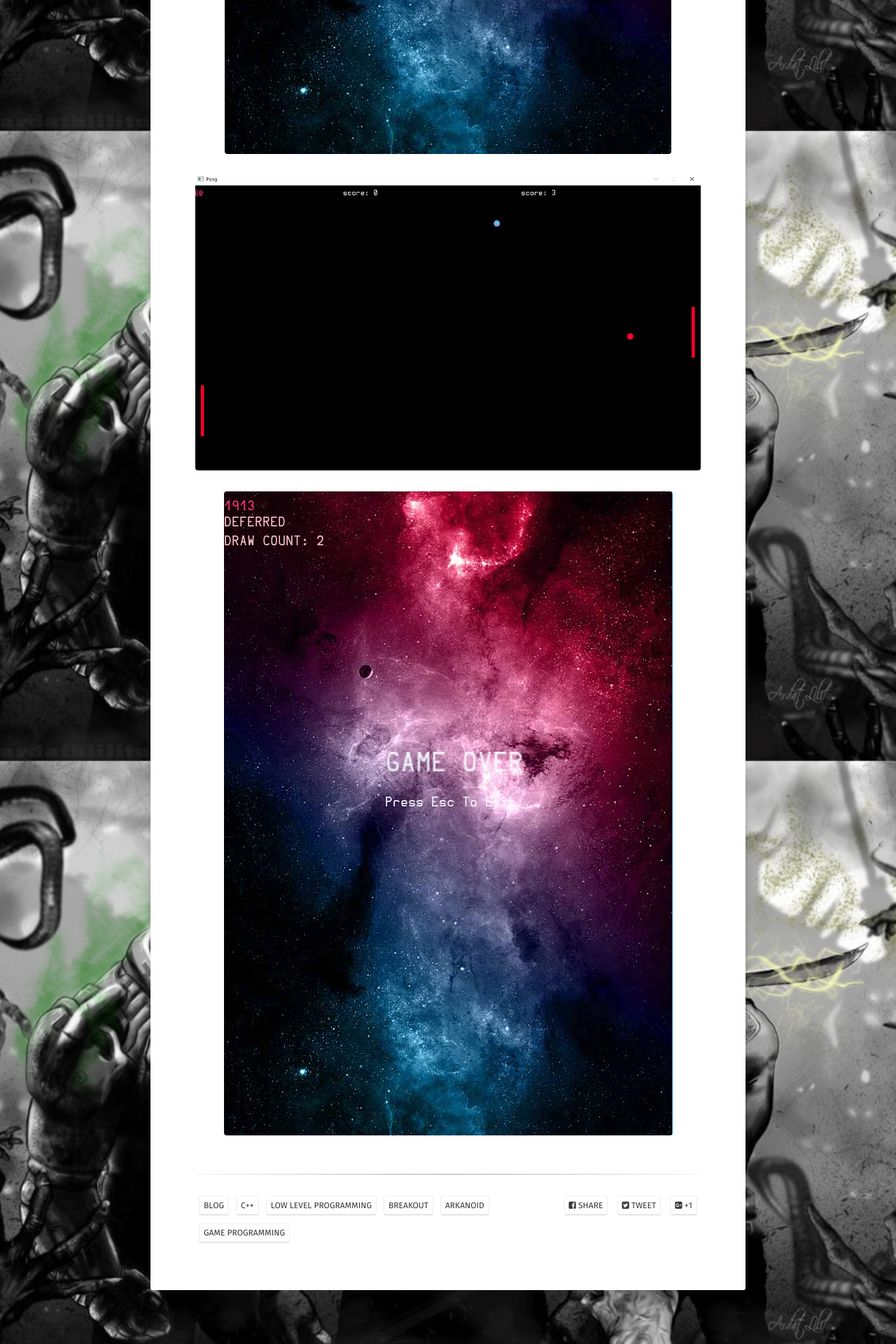
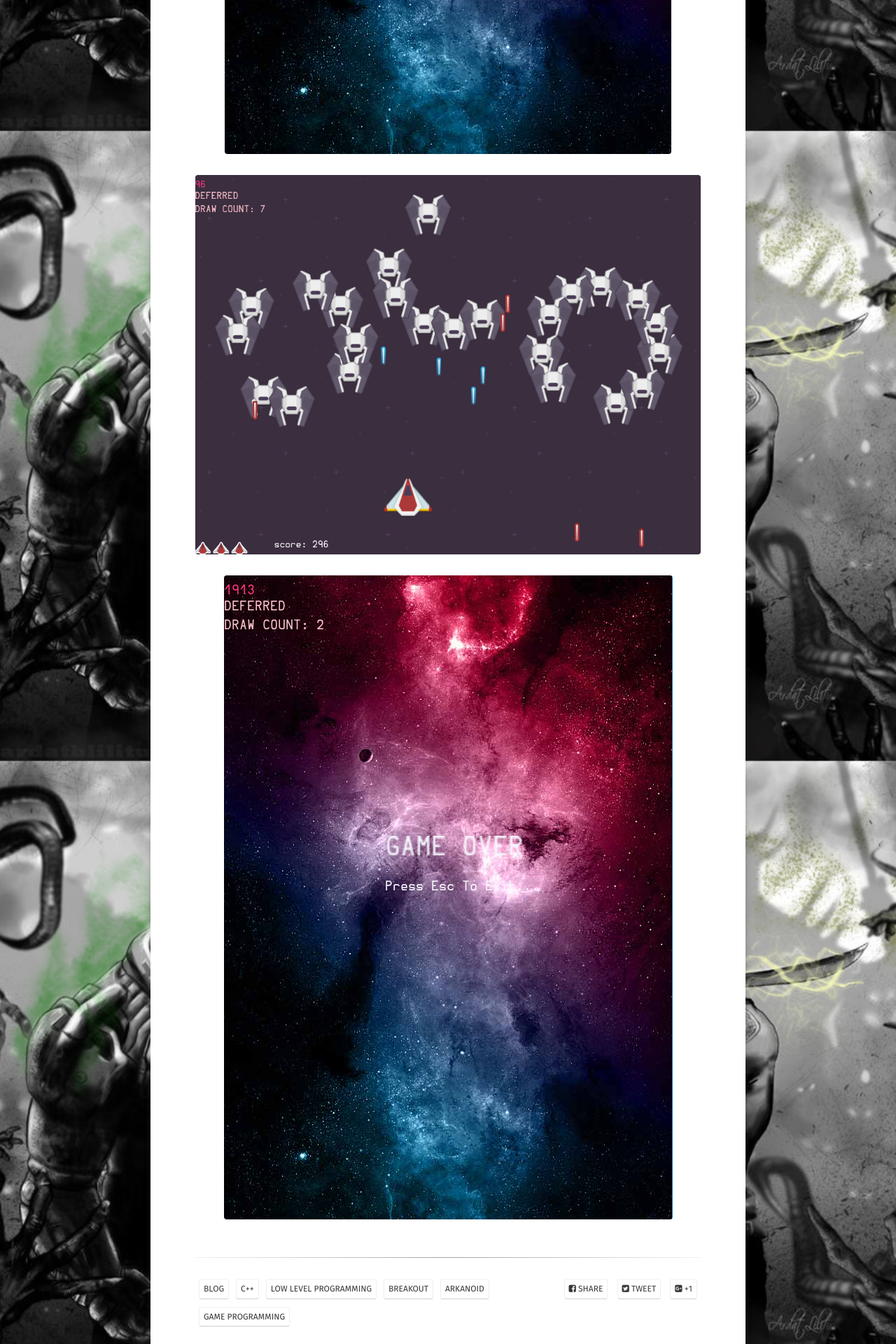
Before and after one commit to jack-king1/jack-king1.github.io, a Jekyll site: the page built from _posts/2018-3-13-Breakout.md, in a window 1280 px wide. Shown: the part 1613-3533 px from the top of the page at 70% size. Built offline with Jekyll 4.4.1, drawn with Linux system fonts in a browser that asks for light colours; some web fonts are replaced.

Commit message:
Update 2018-3-13-Breakout.md

```diff
--- a/_posts/2018-3-13-Breakout.md
+++ b/_posts/2018-3-13-Breakout.md
@@ -36,7 +36,7 @@ Some screenshot examples...
 </figure>
 
 <figure>
-<a><img src="https://raw.githubusercontent.com/jack-king1/jack-king1.github.io/master/assets/img/Pong_GamePlay.PNG?token=AexHW_cfvohQNErX0w6zaH5Cnq7zCCYTks5asTjAwA%3D%3D"></a>
+<a><img src="https://raw.githubusercontent.com/jack-king1/jack-king1.github.io/master/assets/SpaceInvaders_GamePlay.PNG?token=AexHW0w35H-Vsisjtg2si7V6R9t5MdnDks5asVS2wA%3D%3D"></a>
 </figure>
 
 <figure>
```
